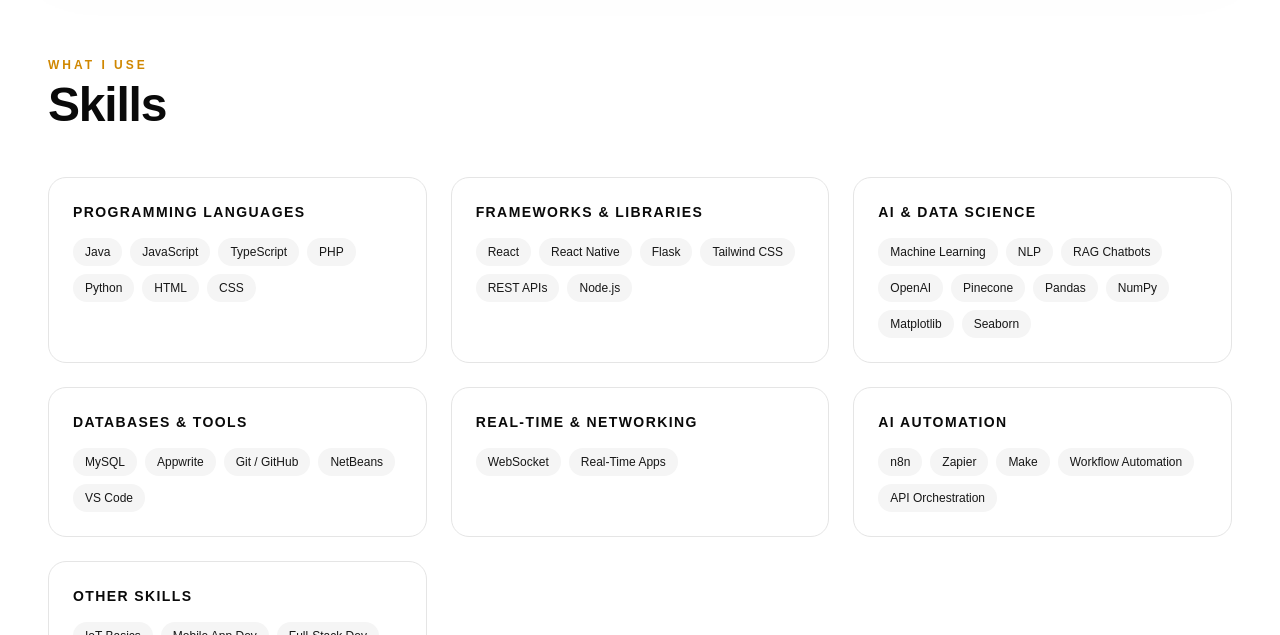
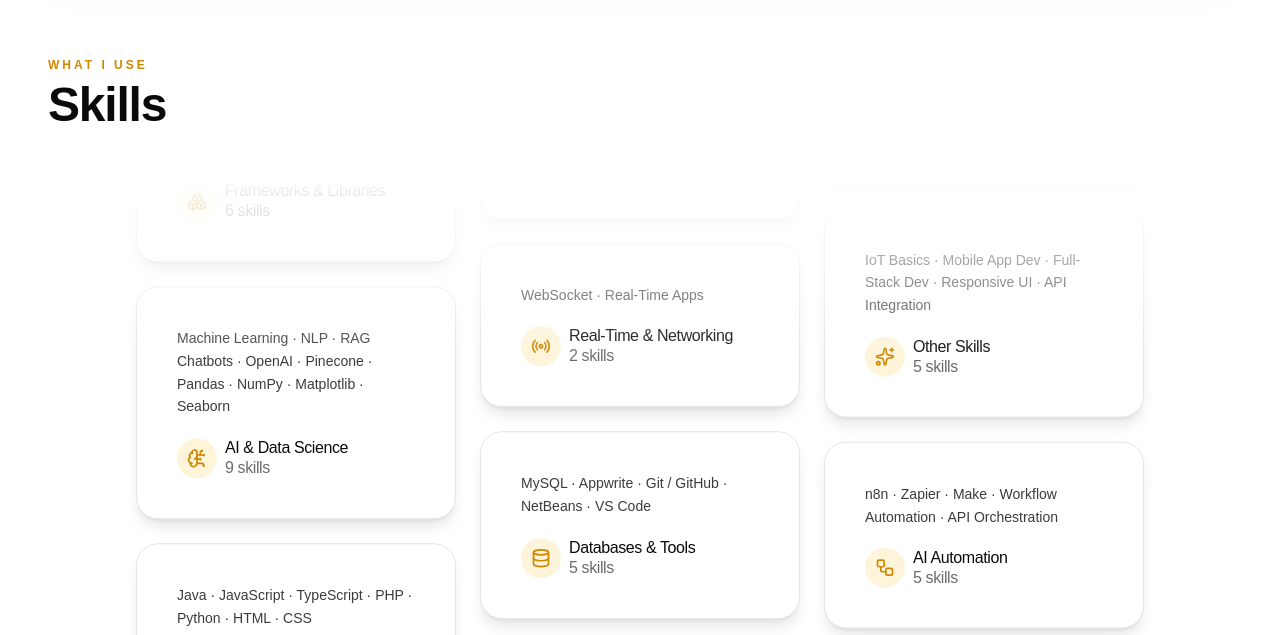
Before and after one commit to RizAhd/Portfolio-Updated, a React (Vite) app: page / in a window 1280 px wide. Shown: the part 2865-3500 px from the top of the page. Built offline with nearby package versions, Linux system fonts and the light colour scheme.

Commit message:
feat: implement auto-scrolling skills section with dynamic columns and lucide icons

```diff
--- a/src/components/sections/skills.tsx
+++ b/src/components/sections/skills.tsx
@@ -1,37 +1,67 @@
 import { motion } from 'framer-motion';
+import {
+  Code2,
+  Boxes,
+  BrainCircuit,
+  Database,
+  Radio,
+  Workflow,
+  Sparkles,
+  type LucideIcon,
+} from 'lucide-react';
 import { SectionHeading } from '@/components/section-heading';
+import { TestimonialsColumn, type ColumnCard } from '@/components/ui/testimonials-columns-1';
 import { skillGroups } from '@/data/portfolio';
+
+// A lucide icon per skill category (in skillGroups order).
+const categoryIcons: LucideIcon[] = [
+  Code2, // Programming Languages
+  Boxes, // Frameworks & Libraries
+  BrainCircuit, // AI & Data Science
+  Database, // Databases & Tools
+  Radio, // Real-Time & Networking
+  Workflow, // AI Automation
+  Sparkles, // Other Skills
+];
+
+// Map each real skill group into a scrolling card: category as the name, the
+// item count as the role, and the items themselves as the card body.
+const cards: ColumnCard[] = skillGroups.map((group, i) => ({
+  text: group.items.join(' · '),
+  name: group.category,
+  role: `${group.items.length} ${group.items.length === 1 ? 'skill' : 'skills'}`,
+  icon: categoryIcons[i % categoryIcons.length],
+}));
+
+// Split 7 groups across three columns (3 / 2 / 2) for the marquee.
+const firstColumn = cards.slice(0, 3);
+const secondColumn = cards.slice(3, 5);
+const thirdColumn = cards.slice(5, 7);
 
 export const Skills = () => (
   <section id="skills" className="w-full bg-background px-6 py-24 md:px-12 md:py-32">
     <div className="mx-auto max-w-7xl">
       <SectionHeading kicker="What I Use" title="Skills" />
 
-      <div className="grid grid-cols-1 gap-6 md:grid-cols-2 lg:grid-cols-3">
-        {skillGroups.map((group, i) => (
-          <motion.div
-            key={group.category}
-            initial={{ opacity: 0, y: 24 }}
-            whileInView={{ opacity: 1, y: 0 }}
-            viewport={{ once: true, margin: '-60px' }}
-            transition={{ duration: 0.45, delay: (i % 3) * 0.08 }}
-            className="rounded-2xl border border-border bg-card p-6"
-          >
-            <h3 className="text-sm font-semibold uppercase tracking-widest text-foreground">
-              {group.category}
-            </h3>
-            <div className="mt-4 flex flex-wrap gap-2">
-              {group.items.map((item) => (
-                <span
-                  key={item}
-                  className="rounded-full bg-secondary px-3 py-1.5 text-xs font-medium text-secondary-foreground"
-                >
-                  {item}
-                </span>
-              ))}
-            </div>
-          </motion.div>
-        ))}
+      <div className="flex justify-center gap-6 [mask-image:linear-gradient(to_bottom,transparent,black_25%,black_75%,transparent)] max-h-[740px] overflow-hidden">
+        <motion.div
+          initial={{ opacity: 0, y: 20 }}
+          whileInView={{ opacity: 1, y: 0 }}
+          viewport={{ once: true }}
+          transition={{ duration: 0.6 }}
+        >
+          <TestimonialsColumn testimonials={firstColumn} duration={15} />
+        </motion.div>
+        <TestimonialsColumn
+          testimonials={secondColumn}
+          className="hidden md:block"
+          duration={19}
+        />
+        <TestimonialsColumn
+          testimonials={thirdColumn}
+          className="hidden lg:block"
+          duration={17}
+        />
       </div>
     </div>
   </section>
--- /dev/null
+++ b/src/components/ui/testimonials-columns-1.tsx
@@ -0,0 +1,72 @@
+import React from "react";
+import { motion } from "framer-motion";
+import type { LucideIcon } from "lucide-react";
+
+// Auto-scrolling vertical column of cards (adapted from a testimonials marquee
+// for Vite: "use client" dropped, imports framer-motion instead of motion/react).
+// Each card supports either an avatar image OR a lucide icon badge — this site
+// uses the icon variant to show skill groups rather than people.
+export interface ColumnCard {
+  text: React.ReactNode;
+  name: string;
+  role: string;
+  image?: string;
+  icon?: LucideIcon;
+}
+
+export const TestimonialsColumn = (props: {
+  className?: string;
+  testimonials: ColumnCard[];
+  duration?: number;
+}) => {
+  return (
+    <div className={props.className}>
+      <motion.div
+        animate={{
+          translateY: "-50%",
+        }}
+        transition={{
+          duration: props.duration || 10,
+          repeat: Infinity,
+          ease: "linear",
+          repeatType: "loop",
+        }}
+        className="flex flex-col gap-6 pb-6 bg-background"
+      >
+        {[
+          ...new Array(2).fill(0).map((_, index) => (
+            <React.Fragment key={index}>
+              {props.testimonials.map(({ text, image, icon: Icon, name, role }, i) => (
+                <div
+                  className="p-10 rounded-3xl border border-border bg-card shadow-lg shadow-primary/10 max-w-xs w-full"
+                  key={i}
+                >
+                  <div className="text-sm leading-relaxed text-foreground/80">{text}</div>
+                  <div className="flex items-center gap-2 mt-5">
+                    {image ? (
+                      <img
+                        width={40}
+                        height={40}
+                        src={image}
+                        alt={name}
+                        className="h-10 w-10 rounded-full"
+                      />
+                    ) : Icon ? (
+                      <span className="flex h-10 w-10 items-center justify-center rounded-full bg-yellow-500/15 text-yellow-600">
+                        <Icon className="h-5 w-5" />
+                      </span>
+                    ) : null}
+                    <div className="flex flex-col">
+                      <div className="font-medium tracking-tight leading-5 text-foreground">{name}</div>
+                      <div className="leading-5 opacity-60 tracking-tight">{role}</div>
+                    </div>
+                  </div>
+                </div>
+              ))}
+            </React.Fragment>
+          )),
+        ]}
+      </motion.div>
+    </div>
+  );
+};
```
Also changed, not shown: .shots/skills2-drive.mjs (added).
